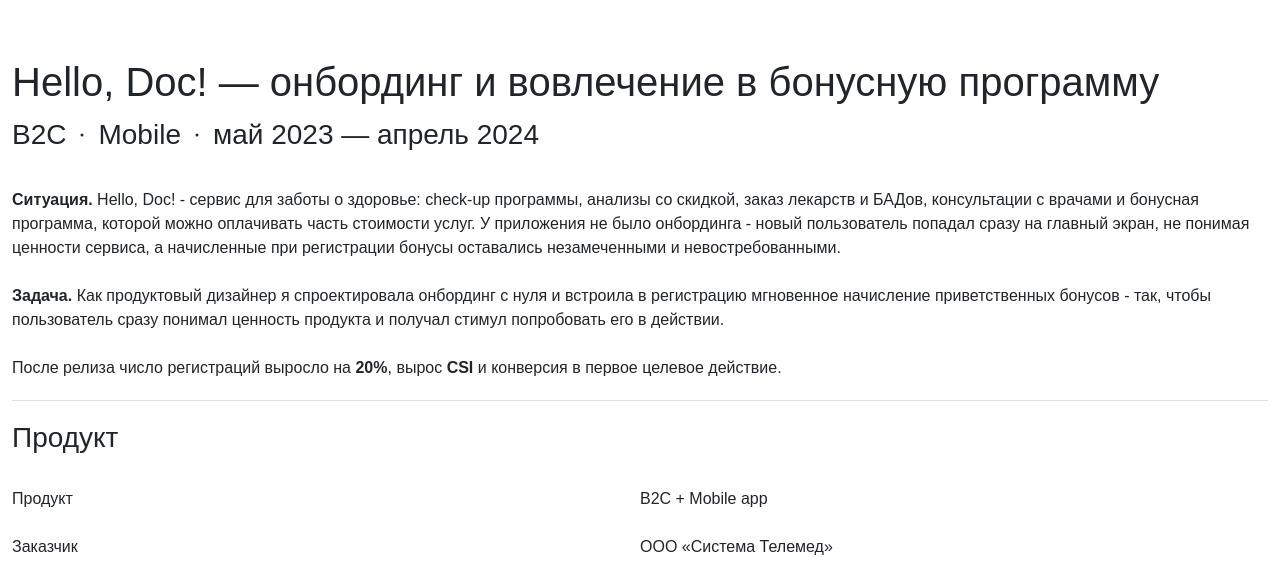
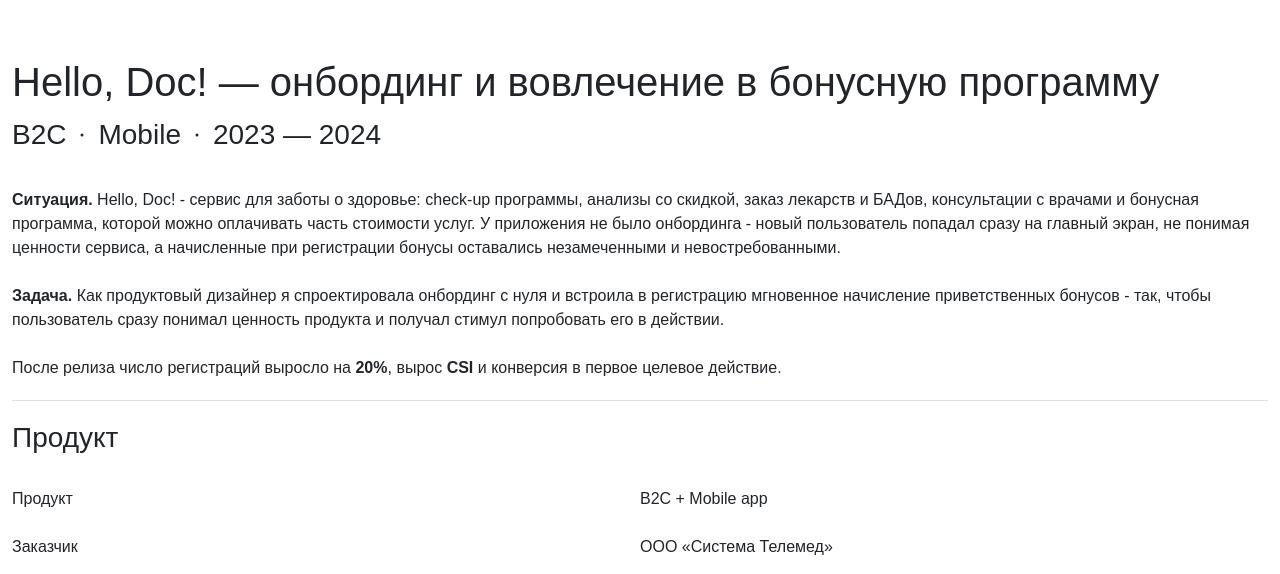
Before and after one commit to albovaalenaa/albovaalenaa.github.io, a website: page detail_hellodoc.html in a window 1280 px wide. Shown: the part 226-800 px from the top of the page. Drawn offline with nearby package versions, Linux system fonts and the light colour scheme; some packages are replaced by stand-ins of ours; a script that the page names is missing.

Commit message:
change pictures

```diff
--- a/detail_hellodoc.html
+++ b/detail_hellodoc.html
@@ -568,7 +568,7 @@ display: flex;
                              class="bi bi-dot" viewBox="0 0 16 16">
                             <path d="M8 9.5a1.5 1.5 0 1 0 0-3 1.5 1.5 0 0 0 0 3"/>
                         </svg>
-                        <div class="item ps-2 pe-2">май 2023 — апрель 2024</div>
+                        <div class="item ps-2 pe-2">2023 — 2024</div>
                     </div>
                     <div class="shot-description pt-2">
                         <b>Ситуация.</b> Hello, Doc! - сервис для заботы о здоровье: check-up программы, анализы со скидкой, заказ лекарств и БАДов, консультации с врачами и бонусная программа, которой можно оплачивать часть стоимости услуг. У приложения не было онбординга - новый пользователь попадал сразу на главный экран, не понимая ценности сервиса, а начисленные при регистрации бонусы оставались незамеченными и невостребованными.
```
